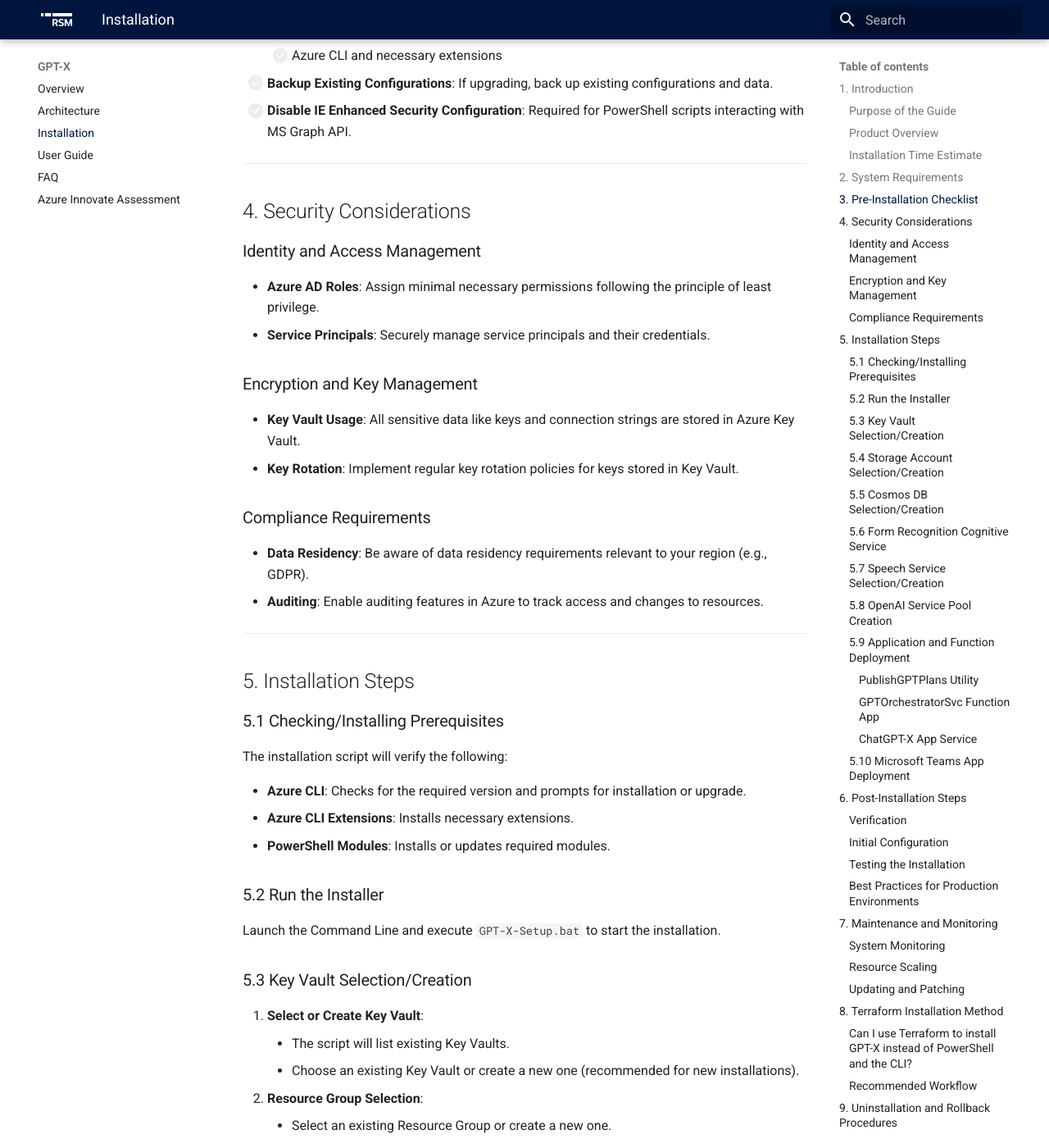
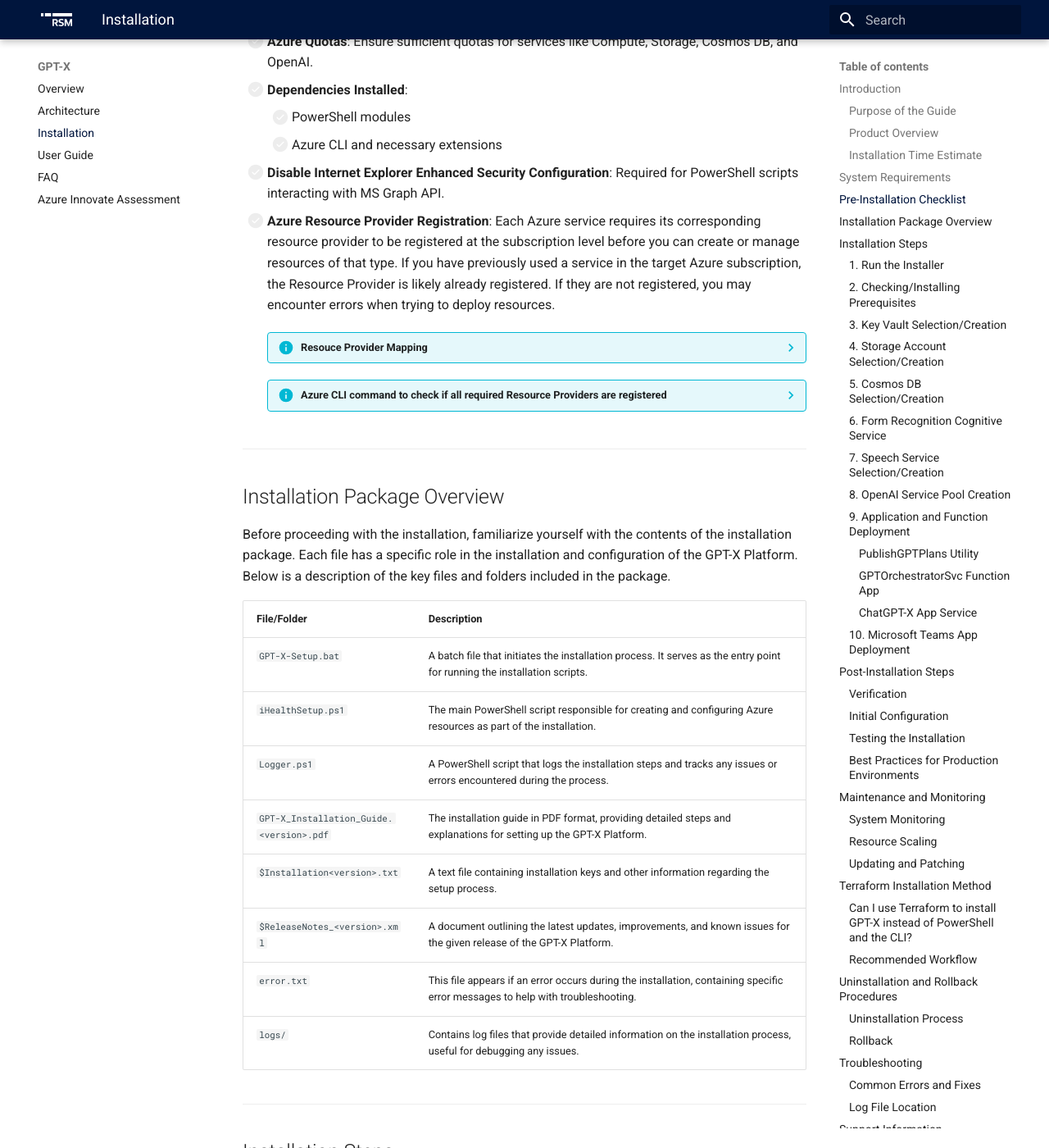
Before and after one commit to sambradley-rsm/gpt-x-docs, an MkDocs documentation site: the page built from docs/installation.md, in a window 1280 px wide and 1400 px high, scrolled down 1338 px. Shown: the whole window at 82% size. Built offline with MkDocs 1.6.1 and Material for MkDocs 9.7.7, drawn with Linux system fonts in a browser that asks for light colours; some of the changed text lies outside the part shown.

Commit message:
Improved Install Guide

````diff
--- a/docs/installation.md
+++ b/docs/installation.md
@@ -1,15 +1,15 @@
 # GPT-X Platform Installation Guide
 
-**Version: 1.0**
+**Version: 0.1**
 _Last Updated: 10/8/2024_
 
 ---
 
-## 1. Introduction
+## Introduction
 
 ### Purpose of the Guide
 
-This installation guide provides step-by-step instructions for installing the GPT-X Platform—a cutting-edge, Azure-based Platform-as-a-Service (PaaS) solution. It is intended for IT administrators and DevOps professionals responsible for deploying enterprise applications.
+This installation guide provides step-by-step instructions for installing the GPT-X Platform — a cutting-edge, Azure-based Platform-as-a-Service (PaaS) solution. It is intended for IT administrators and DevOps professionals responsible for deploying enterprise applications.
 
 ### Product Overview
 
@@ -22,70 +22,99 @@
 
 ---
 
-## 2. System Requirements
+## System Requirements
 
 - **PowerShell**: Version 5.1 or higher
 - **Azure CLI**: Version 2.30.0 or higher
 
 ---
 
-## 3. Pre-Installation Checklist
+## Pre-Installation Checklist
+
+- [ ] **Permissions**: Verify that you have one of the following roles on the VM/PC on which the installation will be ran:
+    - MS Windows Administrator
+    - Member of MS Windows Local Administrators
+
+    This is required to install the product binaries to the Program Files(x86) directory
 
 - [ ] **Azure Subscription Access**: Verify that you have one of the following role sets in the target Azure subscription:
     - Contributor **and** User Access Administrator roles
     - Owner role
 - [ ] **Azure Quotas**: Ensure sufficient quotas for services like Compute, Storage, Cosmos DB, and OpenAI.
-- [ ] **Permissions**: Confirm that you have the required Azure AD roles (Application Administrator) and local administrative rights.
 - [ ] **Dependencies Installed**:
     - [ ] PowerShell modules
     - [ ] Azure CLI and necessary extensions
-- [ ] **Backup Existing Configurations**: If upgrading, back up existing configurations and data.
-- [ ] **Disable IE Enhanced Security Configuration**: Required for PowerShell scripts interacting with MS Graph API.
+- [ ] **Disable Internet Explorer Enhanced Security Configuration**: Required for PowerShell scripts interacting with MS Graph API.
+- [ ] **Azure Resource Provider Registration**: Each Azure service requires its corresponding resource provider to be registered at the subscription level before you can create or manage resources of that type. If you have previously used a service in the target Azure subscription, the Resource Provider is likely already registered. If they are not registered, you may encounter errors when trying to deploy resources.
+
+    ??? info "Resouce Provider Mapping"
+        | **Azure Service**                          | **Required Resource Provider Namespace**       |
+        |--------------------------------------------|-----------------------------------------------|
+        | Azure Key Vault                            | `Microsoft.KeyVault`                          |
+        | Cosmos DB                                   | `Microsoft.DocumentDB`                        |
+        | Cognitive Services (e.g., Form Recognition) | `Microsoft.CognitiveServices`                 |
+        | App Service (Web Apps, Function Apps)       | `Microsoft.Web`                               |
+        | Azure Storage                               | `Microsoft.Storage`                           |
+        | Application Insights                        | `Microsoft.Insights`                          |
+        | Azure OpenAI Services                       | `Microsoft.CognitiveServices`                 |
+        | Virtual Machines (if applicable)            | `Microsoft.Compute`                           |
+        | Azure Active Directory (Azure AD/Entra ID)  | `Microsoft.AAD`                               |
+
+    ??? info "Azure CLI command to check if all required Resource Providers are registered"
+        ``` bash
+        az provider show --namespace Microsoft.KeyVault
+        az provider show --namespace Microsoft.DocumentDB
+        az provider show --namespace Microsoft.CognitiveServices
+        az provider show --namespace Microsoft.Web
+        az provider show --namespace Microsoft.Storage
+        az provider show --namespace Microsoft.Insights
+        az provider show --namespace Microsoft.Compute
+        az provider show --namespace Microsoft.AAD
+        ```
 
 ---
 
-## 4. Security Considerations
+## Installation Package Overview
 
-### Identity and Access Management
+Before proceeding with the installation, familiarize yourself with the contents of the installation package. Each file has a specific role in the installation and configuration of the GPT-X Platform. Below is a description of the key files and folders included in the package.
 
-- **Azure AD Roles**: Assign minimal necessary permissions following the principle of least privilege.
-- **Service Principals**: Securely manage service principals and their credentials.
+| **File/Folder**                          | **Description**                                                                                                    |
+|------------------------------------------|--------------------------------------------------------------------------------------------------------------------|
+| `GPT-X-Setup.bat`                        | A batch file that initiates the installation process. It serves as the entry point for running the installation scripts. |
+| `iHealthSetup.ps1`                       | The main PowerShell script responsible for creating and configuring Azure resources as part of the installation.     |
+| `Logger.ps1`                             | A PowerShell script that logs the installation steps and tracks any issues or errors encountered during the process. |
+| `GPT-X_Installation_Guide.<version>.pdf` | The installation guide in PDF format, providing detailed steps and explanations for setting up the GPT-X Platform.   |
+| `$Installation<version>.txt`               | A text file containing installation keys and other information regarding the setup process.             |
+| `$ReleaseNotes_<version>.xml`                 | A document outlining the latest updates, improvements, and known issues for the given release of the GPT-X Platform. |
+| `error.txt`                                  | This file appears if an error occurs during the installation, containing specific error messages to help with troubleshooting. |
+| `logs/`                          | Contains log files that provide detailed information on the installation process, useful for debugging any issues.    |
 
-### Encryption and Key Management
 
-- **Key Vault Usage**: All sensitive data like keys and connection strings are stored in Azure Key Vault.
-- **Key Rotation**: Implement regular key rotation policies for keys stored in Key Vault.
-
-### Compliance Requirements
-
-- **Data Residency**: Be aware of data residency requirements relevant to your region (e.g., GDPR).
-- **Auditing**: Enable auditing features in Azure to track access and changes to resources.
 
 ---
 
-## 5. Installation Steps
+## Installation Steps
 
-### 5.1 Checking/Installing Prerequisites
+### 1. Run the Installer
+
+Launch the Command Line, navigate to the GPT-X directory, and execute `GPT-X-Setup.bat` to start the installation.
+
+### 2. Checking/Installing Prerequisites
 
 The installation script will verify the following:
 
 - **Azure CLI**: Checks for the required version and prompts for installation or upgrade.
 - **Azure CLI Extensions**: Installs necessary extensions.
 - **PowerShell Modules**: Installs or updates required modules.
+- **Installation Key**: The installation will request your Installation Key. This can be found in the `$Installation<version>.txt` file.
 
-### 5.2 Run the Installer
+### 3. Key Vault Selection/Creation
 
-Launch the Command Line and execute `GPT-X-Setup.bat` to start the installation.
+**Select or Create Key Vault**: The script will search for exisitng Key Vaults and give you the option whether to choose an existing Key Vault, or create a new one (reccomended for new installations).
 
-### 5.3 Key Vault Selection/Creation
+**Resource Group Selection**: Select an existing Resource Group or create a new one.
 
-1. **Select or Create Key Vault**:
-    - The script will list existing Key Vaults.
-    - Choose an existing Key Vault or create a new one (recommended for new installations).
-2. **Resource Group Selection**:
-    - Select an existing Resource Group or create a new one.
-3. **Permissions**:
-    - Ensure you have access rights to the Key Vault if upgrading.
+**Permissions**: Ensure you have access rights to the Key Vault if upgrading.
 
 **Resources Created**:
 
@@ -100,12 +129,11 @@
 
 *Note: The Installation ID is a 12-digit random number used for resource naming.*
 
-### 5.4 Storage Account Selection/Creation
+### 4. Storage Account Selection/Creation
 
-1. **Storage Account Options**:
-    - Select an existing Storage Account or create a new one.
-2. **Naming**:
-    - New Storage Accounts will be named `gptxstore<InstallationId>`.
+**Storage Account Options**: Select an existing Storage Account or create a new one.
+
+**Naming**: New Storage Accounts will be named `gptxstore<InstallationId>`.
 
 **Key Vault Secrets Created/Updated**:
 
@@ -113,24 +141,22 @@
 
 *Note: Function Apps cannot reference Storage Accounts in other Azure subscriptions.*
 
-### 5.5 Cosmos DB Selection/Creation
+### 5. Cosmos DB Selection/Creation
 
-1. **Cosmos DB Options**:
-    - Select an existing Cosmos DB Account or create a new one.
-2. **Naming**:
-    - New Cosmos DB Accounts will be named `gptorchestrator-<InstallationId>`.
+**Cosmos DB Options**: Select an existing Cosmos DB Account or create a new one.
+
+**Naming**: New Cosmos DB Accounts will be named `gptorchestrator-<InstallationId>`.
 
 **Key Vault Secrets Created/Updated**:
 
 - `CosmosDBAccountName`
 - `CosmosDBKey`
 
-### 5.6 Form Recognition Cognitive Service
+### 6. Form Recognition Cognitive Service
 
-1. **Service Options**:
-    - Select an existing Form Recognition service or create a new one.
-2. **Naming**:
-    - New services will be named `OCR4Images-<InstallationId>`.
+**Service Options**: Select an existing Form Recognition service or create a new one.
+
+**Naming**: New services will be named `OCR4Images-<InstallationId>`.
 
 **Key Vault Secrets Created/Updated**:
 
@@ -138,12 +164,11 @@
 - `OCR4ImagesKey`
 - `OCR4ImagesURL`
 
-### 5.7 Speech Service Selection/Creation
+### 7. Speech Service Selection/Creation
 
-1. **Service Options**:
-    - Select an existing Speech Service or create a new one.
-2. **Naming**:
-    - New services will be named `GPT-X-Speech-<InstallationId>`.
+**Service Options**: Select an existing Speech Service or create a new one.
+
+**Naming**: New services will be named `GPT-X-Speech-<InstallationId>`.
 
 **Key Vault Secrets Created/Updated**:
 
@@ -151,16 +176,15 @@
 - `GPT-X-SpeechKey`
 - `GPT-X-SpeechURL`
 
-### 5.8 OpenAI Service Pool Creation
+### 8. OpenAI Service Pool Creation
 
-1. **Define Pool Size**:
-    - Enter the number of OpenAI services to create (up to 8).
-2. **Select Model**:
-     - Choose the OpenAI model to deploy across the services.
-3. **Service Creation**:
-     - The script will create or reuse services, potentially across multiple subscriptions/locations based on quota availability.
-4. **Naming**:
-     - Services will be named `GPT-X-OpenAI-<InstallationId>`, `GPT-X-OpenAI2-<InstallationId>`, etc.
+**Define Pool Size**: Enter the number of OpenAI services to create (up to 20).
+
+**Select Model**: Choose the OpenAI model to deploy across the services. Reccomended: GPT-4o.
+
+**Service Creation**: The script will create or reuse services, potentially across multiple subscriptions/locations based on quota availability.
+
+**Naming**: Services will be named `GPT-X-OpenAI-<InstallationId>`, `GPT-X-OpenAI4Search-<InstallationId>`
 
 **Key Vault Secrets Created/Updated**:
 
@@ -170,7 +194,7 @@
 - `OpenAIModelName`
 - `OpenAIModelDeploymentURL`
 
-### 5.9 Application and Function Deployment
+### 9. Application and Function Deployment
 
 #### PublishGPTPlans Utility
 
@@ -207,7 +231,7 @@
 - `ChatGPT-X-ClientId`
 - `ChatGPT-X-ClientSecret`
 
-### 5.10 Microsoft Teams App Deployment
+### 10. Microsoft Teams App Deployment
 
 1. **Connect to Microsoft Teams**:
     - The script will attempt to connect using your current Azure account.
@@ -220,7 +244,7 @@
 
 ---
 
-## 6. Post-Installation Steps
+## Post-Installation Steps
 
 ### Verification
 
@@ -255,7 +279,7 @@
 
 ---
 
-## 7. Maintenance and Monitoring
+## Maintenance and Monitoring
 
 ### System Monitoring
 
@@ -280,7 +304,7 @@
 
 ---
 
-## 8. Terraform Installation Method
+## Terraform Installation Method
 
 ### Can I use Terraform to install GPT-X instead of PowerShell and the CLI?
 
@@ -320,7 +344,7 @@
 
 ---
 
-## 9. Uninstallation and Rollback Procedures
+## Uninstallation and Rollback Procedures
 
 ### Uninstallation Process
 
@@ -396,4 +420,5 @@
 
 | Version | Date          | Description                                                                           |
 |---------|---------------|---------------------------------------------------------------------------------------|
-| 1.0     | 10/3/2024     | Initial release of the installation guide. Need to confirm details and import images. |
+| 0.0     | 10/3/2024     | Initial release of the installation guide. Need to confirm details and import images. |
+| 0.1     | 10/8/2024     | Format changes and addition of Azure Resource Provider Registration pre-requisite.    |
--- a/mkdocs.yml
+++ b/mkdocs.yml
@@ -9,6 +9,11 @@
   font:
     text: Roboto
     code: Roboto Mono
+  features:
+    - content.code.copy
+    - content.code.select
+    - content.code.annotate
+    - content.tabs.link
 nav:
   - Overview: index.md
   - Architecture: components.md
@@ -21,6 +26,12 @@
 markdown_extensions:
   - attr_list
   - md_in_html
+  - admonition
+  - pymdownx.highlight:
+      anchor_linenums: true
+      line_spans: __span
+      pygments_lang_class: true
+  - pymdownx.details
   - pymdownx.tasklist:
       custom_checkbox: true
       clickable_checkbox: true
````
Also changed, not shown: other parts of docs/installation.md (+3 -3 lines).
